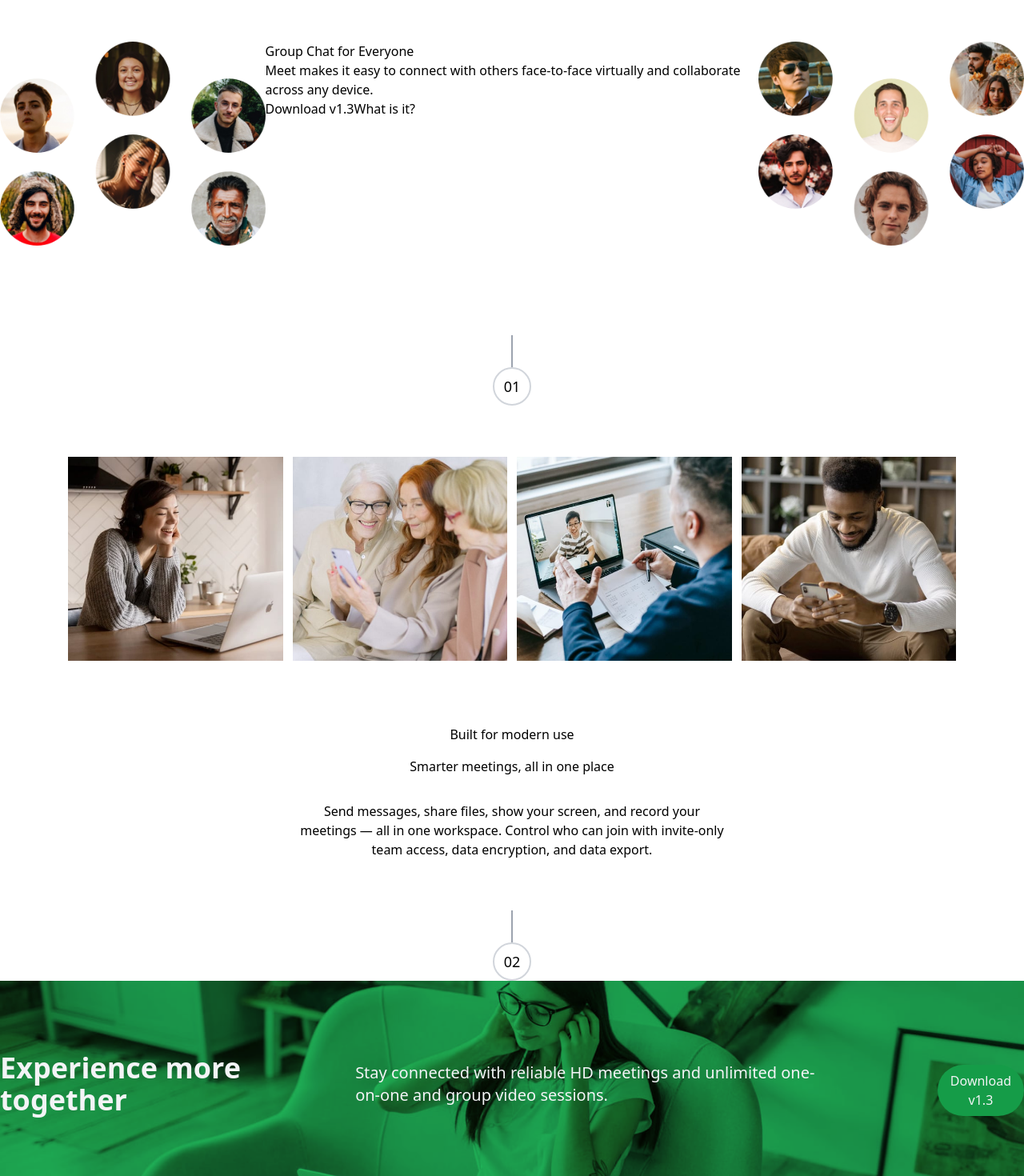
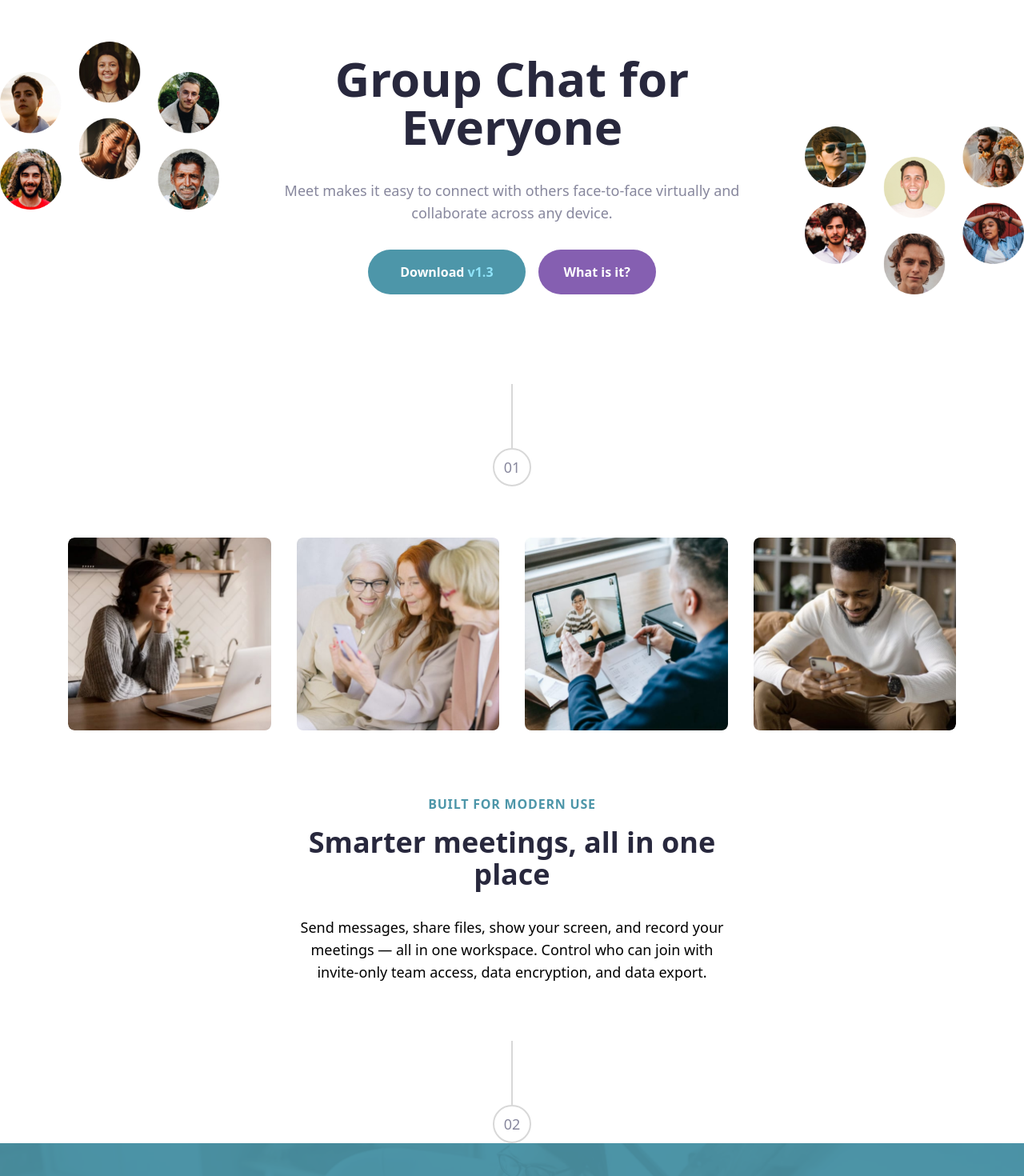
Before and after one commit to Georginio-prod/meet-landing-page, a Vue app: page / in a window 1280 px wide. Shown: the part 120-1590 px from the top of the page at 80% size. Built offline with nearby package versions, Linux system fonts and the light colour scheme.

Commit message:
style: add the color on the style

```diff
--- a/index.html
+++ b/index.html
@@ -4,6 +4,7 @@
     <meta charset="UTF-8">
    <link rel="shortcut icon" href="./public/favicon-32x32.png" type="image/x-icon">
     <meta name="viewport" content="width=device-width, initial-scale=1.0">
+    <link rel="stylesheet" href="https://fonts.googleapis.com/css?family=Red Hat Display:500,600">
     <title>Meet-landing-page</title>
   </head>
   <body>
--- a/src/components/footerPage.vue
+++ b/src/components/footerPage.vue
@@ -1,19 +1,18 @@
 <template>
-  <footer class="justify-center min-h-screen bg-gray-100">
+    <footer class="justify-center min-h-screen absolute">
     <div class="relative items-center justify-center container-fullscreen w-full">
-    <div class="flex flex-row w-full h-full mix-blend-multiply bg-green-500">
-      <img src="/public/image-footer.jpg" alt="img" class="w-full h-full object-cover mix-blend-multiply">
+      <div class="flex flex-row w-full h-full mix-blend-multiply bg-sur">
+        <img src="/public/image-footer.jpg" alt="img" class="w-full h-full object-cover mix-blend-multiply opacity-10">
 
-      <div class="absolute inset-0 flex items-center justify-center text-white flex-row gap-32">
-        <h1 class="text-4xl font-bold mb-4">
+        <div class="absolute inset-0 flex gap-16 items-center justify-center text-white flex-row px-36">
+          <h1 class="text-4xl font-black w-[350px] ml-4">
             Experience more together
           </h1>
-        <h3 class="text-xl mb-4">
+          <h3 class="text-lg mb-4 break-words w-[350px]">
             Stay connected with reliable HD meetings and unlimited one-on-one and group video sessions.
           </h3>
-        <button class="px-4 py-2 bg-green-600 rounded-full hover:bg-green-700 focus:outline-none">
-          Download v1.3
-        </button>
+          <button class="bg-btn2 px-10 py-4 rounded-full text-base font-black">Download <span
+            class="text-num2">v1.3</span></button>
         </div>
 
       </div>
--- a/src/components/headerPage.vue
+++ b/src/components/headerPage.vue
@@ -2,28 +2,29 @@
     <div class="h-full min-w-min bg-white">
         <div class="w-full relative flex justify-center items-center mt-20">
             <header class="">
-        <div class="top-0 justify-center flex">
+                <div class="top-0 justify-center flex flex-row gap-20">
                     <img src="/public/logo.svg" alt="logo" />
                 </div>
                 <div class="flex mt-16 max-w-[1504px]">
-          <div class="">
+                    <div class="flex pr-20 items-start">
                         <img src="/public/image-hero-left.png" alt="left" />
                     </div>
-          <div class="flex-row flex gap-0">
-            <div>
-              <h1>Group Chat for Everyone</h1>
-              <h2>
+                    <div class="flex-row flex text-center">
+                        <div class="pt-4">
+                            <h1 class="text-6xl text-title font-black pb-9">Group Chat for Everyone</h1>
+                            <h2 class="text-lg text-h2 pb-8">
                                 Meet makes it easy to connect with others face-to-face virtually
                                 and collaborate across any device.
                             </h2>
 
-              <div>
-                <button>Download v1.3</button>
-                <button>What is it?</button>
+                            <div class="flex justify-center text-base font-black gap-4 text-white bottom-0">
+                                <button class="bg-btn1 pl-10 pr-10 pt-4 pb-4 rounded-full">Download <span
+                                        class="text-sp">v1.3</span></button>
+                                <button class="bg-btn2 pl-8 pr-8 pt-4 pb-4 rounded-full">What is it?</button>
                             </div>
                         </div>
                     </div>
-          <div>
+                    <div class="pl-20 flex items-end">
                         <img src="/public/image-hero-right.png" alt="right" />
                     </div>
                 </div>
--- a/src/components/mainPage.vue
+++ b/src/components/mainPage.vue
@@ -1,52 +1,50 @@
 <template>
     <div class="items-center justify-center min-h-screen">
         <div class="flex flex-col items-center mt-28">
-      <div class="w-0.5 h-10 bg-gray-400"></div>
-      <div
-        class="flex items-center justify-center w-12 h-12 border-2 border-gray-300 rounded-full"
-      >
-        <span class="text-lg">01</span>
+            <div class="w-0.5 h-20 bg-tr"></div>
+            <div class="flex items-center justify-center w-12 h-12 border-2 border-tr rounded-full">
+                <span class="text-lg text-num">01</span>
             </div>
 
             <div
-        class="flex flex-row max-w-[1110px] h-auto justify-center items-center gap-3 mt-16">
-
-        <div>
-          <img src="/public/image-woman-in-videocall.jpg" alt="déo" />
+                class="flex flex-row max-w-[1110px] h-auto justify-center items-center gap-8 mt-16 rounded-lg overflow-hidden">
+                <div class="w-1/4 overflow-hidden rounded-lg">
+                    <img src="/public/image-woman-in-videocall.jpg" alt="déo"
+                        class="w-full h-full object-cover rounded-md" />
                 </div>
-        <div>
-          <img src="/public/image-women-videochatting.jpg" alt="video" />
+                <div class="w-1/4 overflow-hidden rounded-lg">
+                    <img src="/public/image-women-videochatting.jpg" alt="video"
+                        class="w-full h-full object-cover rounded-md" />
                 </div>
-
-        <div>
-          <img src="/public/image-men-in-meeting.jpg" alt="men" />
+                <div class="w-1/4 overflow-hidden rounded-lg">
+                    <img src="/public/image-men-in-meeting.jpg" alt="men"
+                        class="w-full h-full object-cover rounded-md" />
                 </div>
-        <div>
-          <img src="/public/image-man-texting.jpg" alt="man" />
+                <div class="w-1/4 overflow-hidden rounded-lg">
+                    <img src="/public/image-man-texting.jpg" alt="man" class="w-full h-full object-cover rounded-md" />
                 </div>
             </div>
 
-      <div class="mt-20 max-w-[540px] flex text-center">
+
+            <div class="mt-20 max-w-[540px]  justify-center items-center flex text-center">
                 <div class="justify-center items-center">
-        <h4 class="pb-4">
-            Built for modern use
+                    <h4 class="pb-4 text-gree font-black tracking-wider">
+                        BUILT FOR MODERN USE
                     </h4>
-        <h1 class="pb-8">
+                    <h1 class="pb-8 text-title text-4xl font-black break-words">
                         Smarter meetings, all in one place
                     </h1>
-        <h3>
+                    <h3 class="text-lg">
                         Send messages, share files, show your screen, and record your meetings — all in one
                         workspace. Control who can join with invite-only team access, data encryption, and data export.
                     </h3>
                 </div>
             </div>
 
-      <div class="flex flex-col items-center mt-16 relative">
-        <div class="w-0.5 h-10 bg-gray-400"></div>
-      <div
-        class="flex items-center justify-center w-12 h-12 border-2 border-gray-300 rounded-full"
-      >
-        <span class="text-lg">02</span>
+            <div class="flex flex-col items-center mt-[72px] relative">
+                <div class="w-0.5 h-20 bg-tr"></div>
+                <div class="flex items-center justify-center w-12 h-12 border-2 border-tr rounded-full">
+                    <span class="text-lg text-num">02</span>
                 </div>
             </div>
         </div>
--- a/tailwind.config.js
+++ b/tailwind.config.js
@@ -5,7 +5,20 @@ export default {
     "./src/**/*.{vue,js,ts,jsx,tsx}",
   ],
   theme: {
-    extend: {},
+    extend: {
+      colors: {
+        title:"#28283D",
+        h2:"#87879D",
+        btn1:"#4D96A9",
+        btn2:"#855FB1",
+        sp:"#8FE3F9",
+        tr:"#D8D8D8",
+        num:"#87879D",
+        gree:"#4D96A9",
+        sur:"#4D96A9",
+        num2:"#D9B8FF"
+      }
+    },
   },
   plugins: [],
 }
```
Lines whose indentation alone changed are shown as unchanged.
